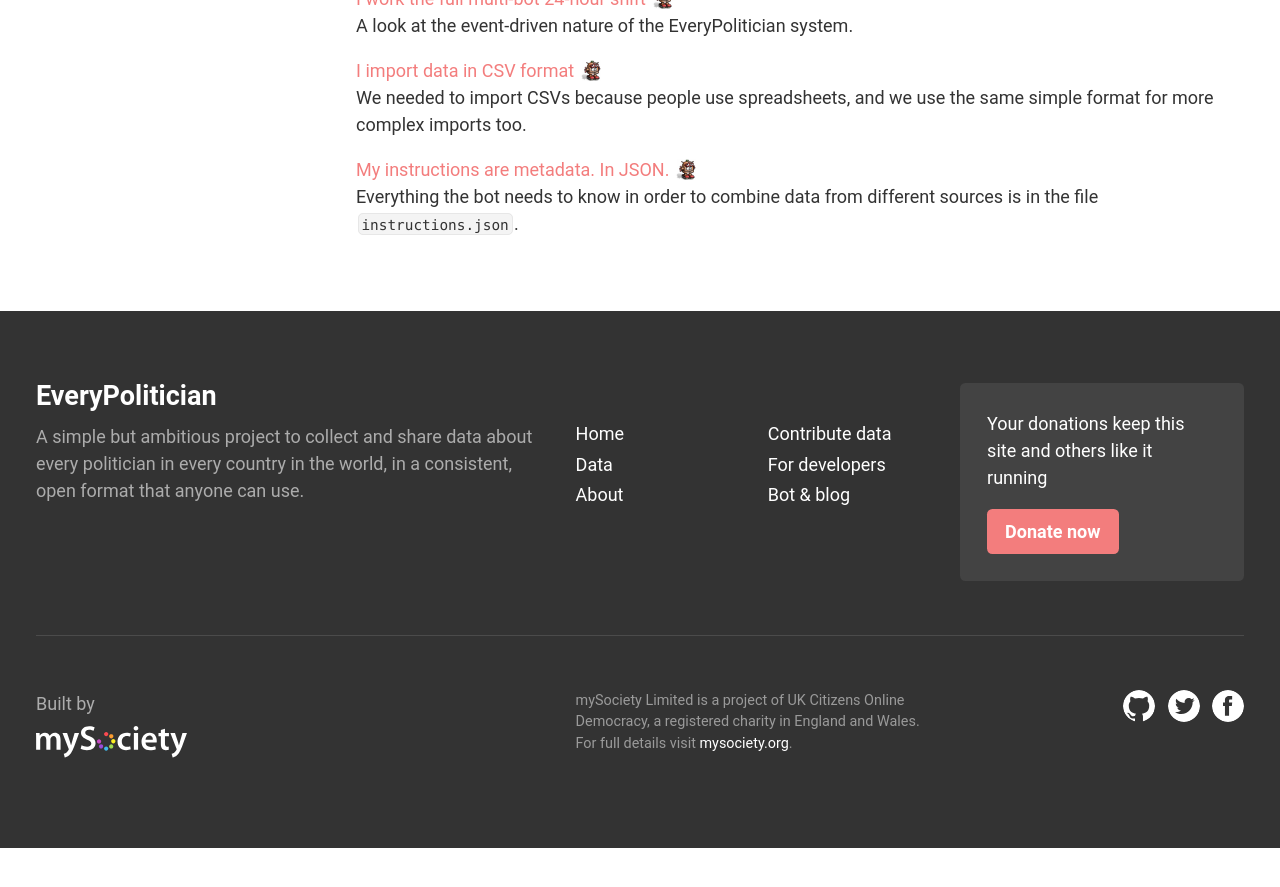
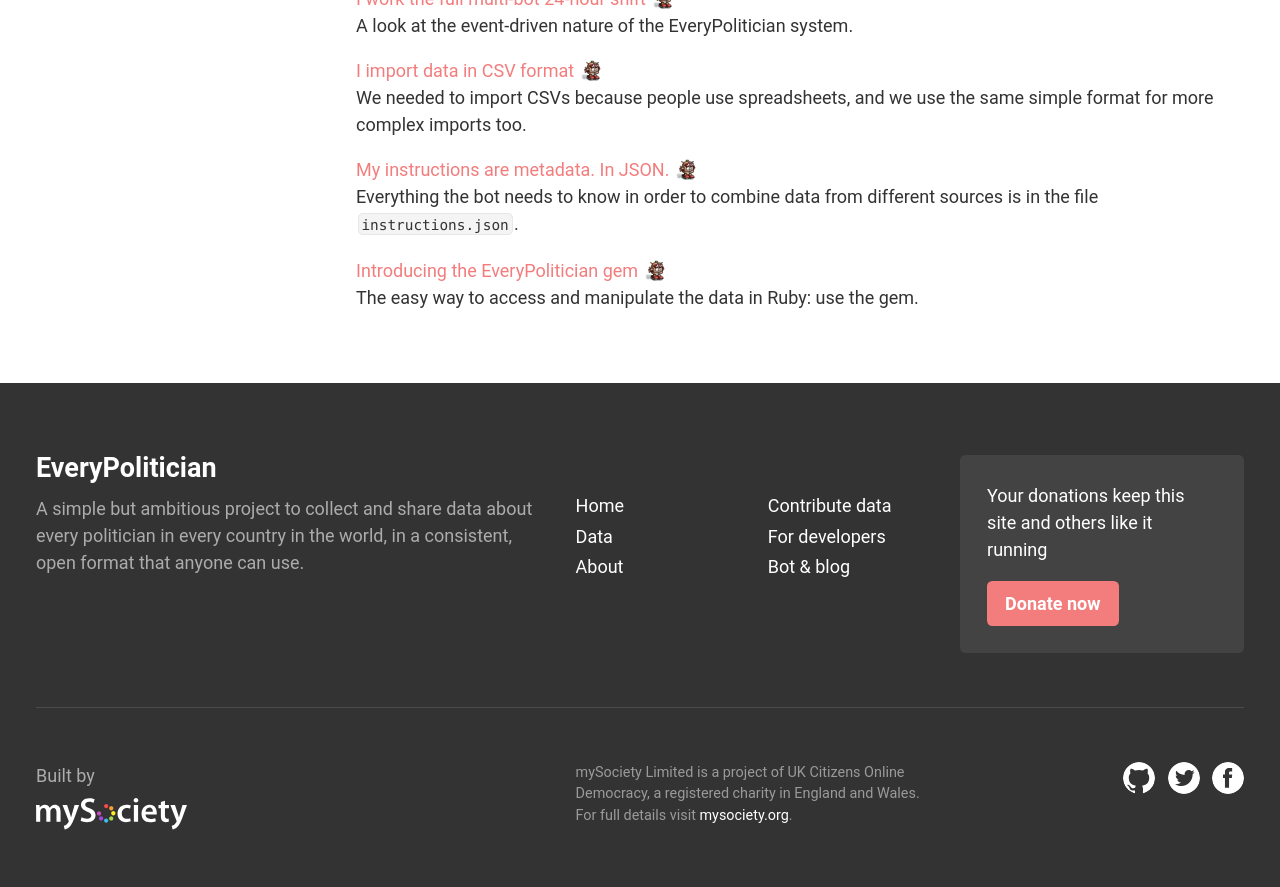
Before and after one commit to everypolitician/everypolitician-docs, a Jekyll site: the page built from bot.html, in a window 1280 px wide and 900 px high, scrolled down 2210 px. Shown: the top 887 px of the window. Built offline with Jekyll 4.4.1, drawn with Linux system fonts in a browser that asks for light colours; nearby versions of some CDN libraries; before the commit the page ends 3058 px from its top, so only the background shows below that.

Commit message:
add link to bot-blog post about ruby gem

```diff
--- a/bot.html
+++ b/bot.html
@@ -198,4 +198,11 @@
     Everything the bot needs to know in order to combine data from different sources is in the file <code>instructions.json</code>.
   </p>
 </li>
+<li>
+  <!-- 2016-11-04 -->
+  <a class="link--epbot" href="https://medium.com/@everypolitician/introducing-the-everypolitician-gem-ab39db5b7e49">Introducing the EveryPolitician gem</a>
+  <p>
+    The easy way to access and manipulate the data in Ruby: use the gem.
+  </p>
+</li>
 </ul>
```
